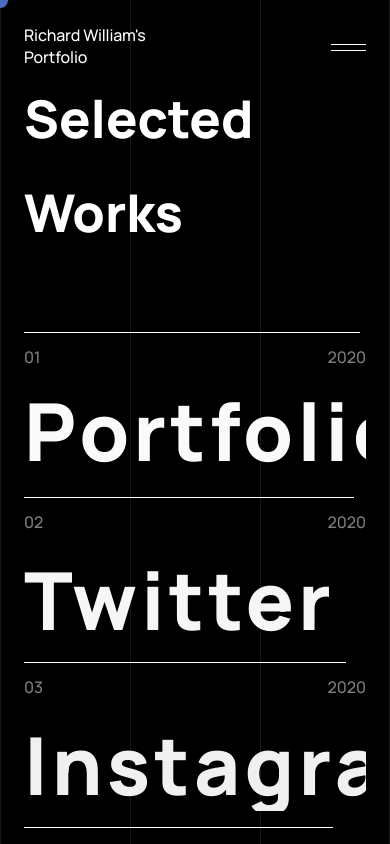
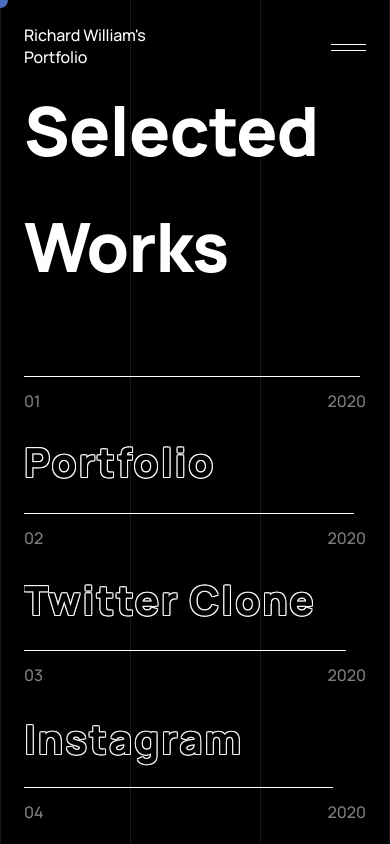
Before and after one commit to beliver-jsx/tulip-landingpage, a Next.js app: page /projects in a window 390 px wide. Shown: the top 844 px of the page. Built offline with nearby package versions, Linux system fonts and the light colour scheme.

Commit message:
about page is now responsive

```diff
--- /dev/null
+++ b/responsive.config.ts
@@ -0,0 +1 @@
+export const h2 = "4xl:text-[8rem] 3xl:text-[8rem] 2xl:text-[10rem] xl:text-[10rem] lg:text-[10rem] md:text-[10rem] text-[10rem]"
--- a/src/components/Animation/TextRevealAnimation.tsx
+++ b/src/components/Animation/TextRevealAnimation.tsx
@@ -3,7 +3,7 @@
     classNames?: string
 }
 import { motion } from "framer-motion";
-
+import { h2 } from "../../../responsive.config";
 const TextRevealAnimation: React.FC<props> = ({ lines, classNames }) => {
     return (
         <motion.div
@@ -24,7 +24,7 @@
                             }}
 
                             initial={{ opacity: 1 }}>
-                            <h1 className="4xl:text-xl 3xl:text-[112px] 2xl:text-[112px] xl:text-[96px] lg:text-[96px] md:text-[80px] text-[52px] font-[800]">{line}</h1>
+                            <h1 className={`" 4xl:text-h2-4xl 3xl:text-h2-3xl 2xl:text-h2-2xl xl:text-h2-xl lg:text-h2-lg md:text-h2-md text-h2-sm font-extrabold`}>{line}</h1>
                         </motion.div>
 
                     </motion.div>
--- a/src/components/atoms/BackToTop.tsx
+++ b/src/components/atoms/BackToTop.tsx
@@ -8,7 +8,8 @@
     };
     return (
         <div className=" flex items-center justify-center flex-col h-screen border-2 border-transparent  ">
-            <OutlineText onClick={scrollToTop} text="Back to top" classNames=" font-[1000] 4xl:text-[13rem]   3xl:text-[10rem] 2xl:text-[10rem] xl:text-[9rem] lg:text-[9rem] md:text-[5rem] text-[5rem]  text-center cursor-pointer w-full" />
+            <OutlineText onClick={scrollToTop} text="Back to top" classNames="
+             4xl:text-h1-4xl 3xl:text-h1-3xl 2xl:text-h1-2xl xl:text-h1-xl lg:text-h1-lg md:text-h1-md text-h1-sm font-extrabold text-center cursor-pointer w-full" />
             <p className="text-center text-sm text-gray"> ©️2023 - Richard William</p>
             <p className="text-center text-sm text-gray mt-2 mb-10">Made with ❣️ by Deepak Vishwakarma</p>
             <p className="text-center text-sm text-gray">Thanks for scrolling!</p>
--- a/src/components/atoms/Project.tsx
+++ b/src/components/atoms/Project.tsx
@@ -1,4 +1,3 @@
-
 
 interface Props {
     index: number,
@@ -101,17 +100,29 @@
             <section
                 onMouseEnter={handleInnerMouseEnter}
                 onMouseLeave={handleInnerMouseLeave} className="flex" >
-                <motion.div className="overflow-y-hidden h-[100px] mb-4">
+                <motion.div className="overflow-y-hidden h-[100%] mb-4">
                     <motion.h1
                         exit={"exit"}
                         variants={text}
                         initial="initial"
                         animate="animate"
                         transition={transitions.text}
-                        className="text-elg font-extrabold capitalize relative">
+                        className={`
+                        4xl:text-h3-4xl
+                        3xl:text-h3-3xl
+                        2xl:text-h3-2xl
+                        xl:text-h3-xl
+                        lg:text-h3-lg
+                        md:text-h3-md
+                        text-h3-sm
+
+
+
+
+                        !font-extrabold capitalize relative`}>
 
                         <motion.span animate={simpleTextControl} className="tracking-wider">{item.name}</motion.span>
-                        <motion.span animate={OutlineTextControl} className="left-0 absolute outline-text  tracking-wider">{item.name}</motion.span>
+                        <motion.span animate={OutlineTextControl} className="left-0 top-0 absolute outline-text  tracking-wider">{item.name}</motion.span>
 
                     </motion.h1>
                 </motion.div>
--- a/tailwind.config.js
+++ b/tailwind.config.js
@@ -28,12 +28,147 @@
     extend: {
 
       colors: {
-
         blue: '#4b6cc1',
         gray: 'gray'
       },
 
       fontSize: {
+
+
+
+        // h1
+
+        'h1-4xl': ['13rem', {
+          lineHeight: '15rem',
+          letterSpacing: '-0.01em',
+          fontWeight: '800',
+        }],
+
+        'h1-3xl': ['10rem', {
+          lineHeight: '12rem',
+          letterSpacing: '-0.01em',
+          fontWeight: '800',
+        }],
+
+        'h1-2xl': ['10rem', {
+          lineHeight: '12rem',
+          letterSpacing: '-0.01em',
+          fontWeight: '800',
+        }],
+
+        'h1-xl': ['6rem', {
+          lineHeight: '8rem',
+          letterSpacing: '-0.01em',
+          fontWeight: '800',
+        }],
+
+        'h1-lg': ['6rem', {
+          lineHeight: '8rem',
+          letterSpacing: '-0.01em',
+          fontWeight: '800',
+        }],
+
+        'h1-md': ['3rem', {
+          lineHeight: '5rem',
+          letterSpacing: '-0.01em',
+          fontWeight: '800',
+        }],
+
+        'h1-sm': ['3rem', {
+          lineHeight: '5rem',
+          letterSpacing: '-0.01em',
+          fontWeight: '800',
+        }],
+
+        // h2
+        'h2-4xl': ['9rem', {
+          lineHeight: '11rem',
+          letterSpacing: '-0.01em',
+          fontWeight: '800',
+        }],
+
+        'h2-3xl': ['7rem', {
+          lineHeight: '9rem',
+          letterSpacing: '-0.01em',
+          fontWeight: '800',
+        }],
+
+        'h2-2xl': ['7rem', {
+          lineHeight: '9rem',
+          letterSpacing: '-0.01em',
+          fontWeight: '800',
+        }],
+
+        'h2-xl': ['6rem', {
+          lineHeight: '8rem',
+          letterSpacing: '-0.01em',
+          fontWeight: '800',
+        }],
+
+        'h2-lg': ['6rem', {
+          lineHeight: '8rem',
+          letterSpacing: '-0.01em',
+          fontWeight: '800',
+        }],
+
+        'h2-md': ['5rem', {
+          lineHeight: '7rem',
+          letterSpacing: '-0.01em',
+          fontWeight: '800',
+        }],
+
+        'h2-sm': ['4.25rem', {
+          lineHeight: '6.25rem',
+          letterSpacing: '-0.01em',
+          fontWeight: '800',
+        }],
+
+        // h3
+        'h3-4xl': ['5rem', {
+          lineHeight: '7rem',
+          letterSpacing: '-0.01em',
+          fontWeight: '800',
+        }],
+
+        'h3-3xl': ['5rem', {
+          lineHeight: '7rem',
+          letterSpacing: '-0.01em',
+          fontWeight: '800',
+        }],
+
+        'h3-2xl': ['5rem', {
+          lineHeight: '7rem',
+          letterSpacing: '-0.01em',
+          fontWeight: '800',
+        }],
+
+        'h3-xl': ['5rem', {
+          lineHeight: '7rem',
+          letterSpacing: '-0.01em',
+          fontWeight: '800',
+        }],
+
+        'h3-lg': ['3rem', {
+          lineHeight: '5rem',
+          letterSpacing: '-0.01em',
+          fontWeight: '800',
+        }],
+
+        'h3-md': ['2.5rem', {
+          lineHeight: '2.5rem',
+          letterSpacing: '-0.01em',
+          fontWeight: '800',
+        }],
+
+        'h3-sm': ['2.5rem', {
+          lineHeight: '4.5rem',
+          letterSpacing: '-0.01em',
+          fontWeight: '800',
+        }],
+
+
+
+
 
         'sm': ['14px', {
           lineHeight: '20px',
```
